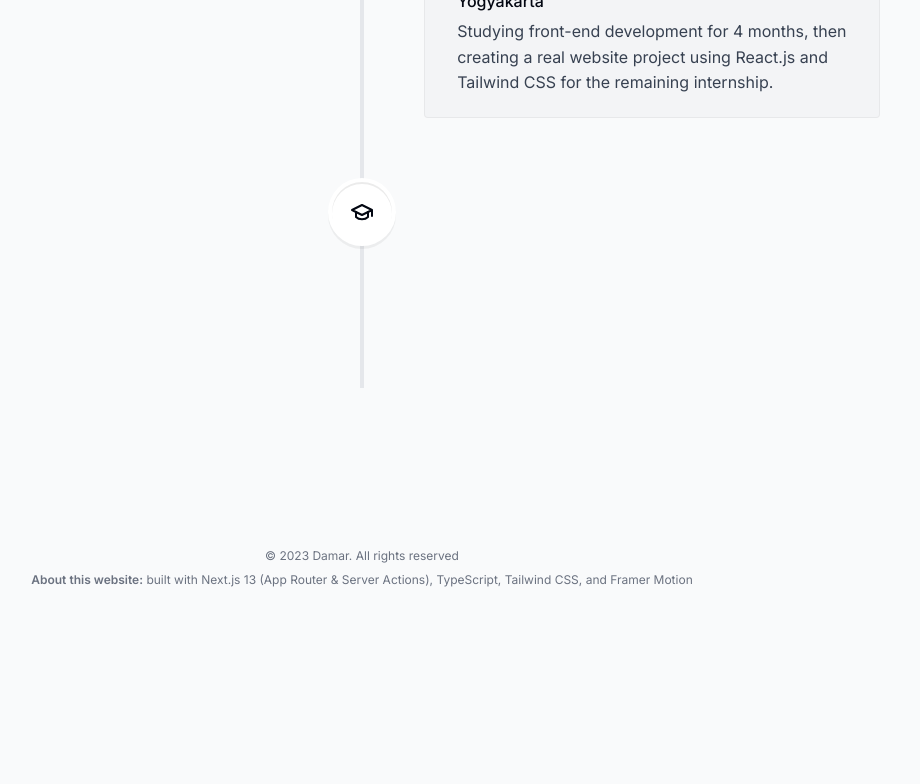
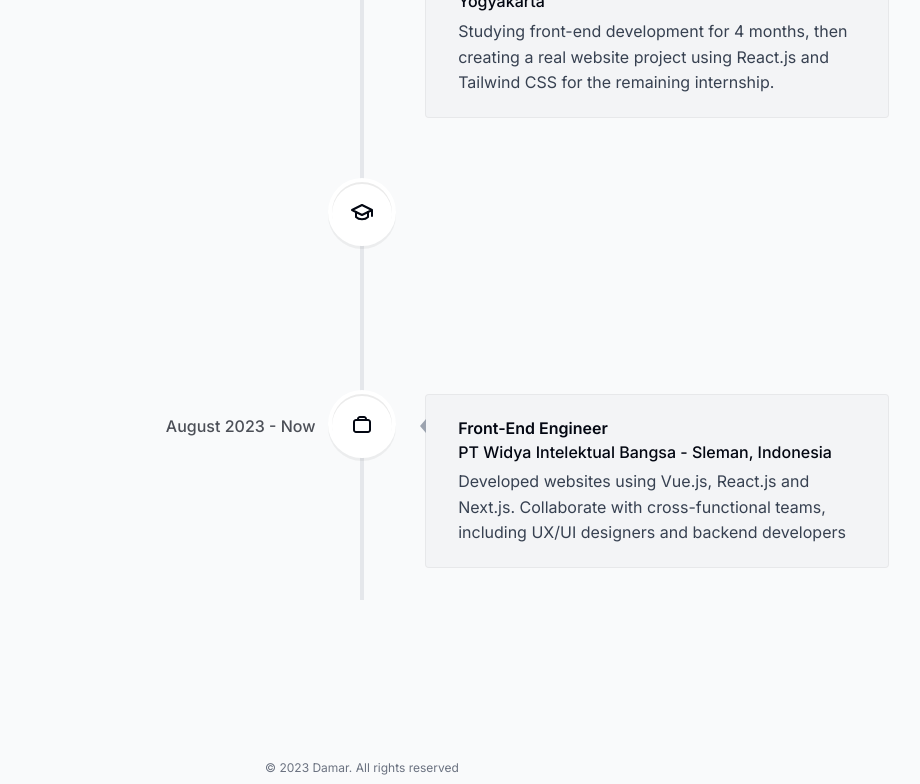
Before and after one commit to damarbm30/next-portfolio, a Next.js app: page / in a window 1280 px wide. Shown: the part 3942-4726 px from the top of the page, without its empty margins (278-1198 px from the left). Before the commit the page ends 4570 px from the top, so only its background shows below. Built offline with nearby package versions, Linux system fonts and the light colour scheme.

Commit message:
add experience

```diff
--- a/src/constants/data.ts
+++ b/src/constants/data.ts
@@ -51,10 +51,17 @@ export const experiencesData = [
   {
     title: "Front-End Engineer Bootcamp",
     location: "Binar Academy - Online",
-    description:
-      "Graduated after 4 months of studying. I immediately found a job as a front-end developer. Learned a lot about CSS, JavaScript, and React.js.",
+    description: "Graduated after 4 months of studying. Learned a lot about CSS, JavaScript, and React.js.",
     icon: React.createElement(LuGraduationCap),
     date: "December 2022 - April 2023",
+  },
+  {
+    title: "Front-End Engineer",
+    location: "PT Widya Intelektual Bangsa - Sleman, Indonesia",
+    description:
+      "Developed websites using Vue.js, React.js and Next.js. Collaborate with cross-functional teams, including UX/UI designers and backend developers",
+    icon: React.createElement(CgWorkAlt),
+    date: "August 2023 - Now",
   },
 ] as const;
 
```
